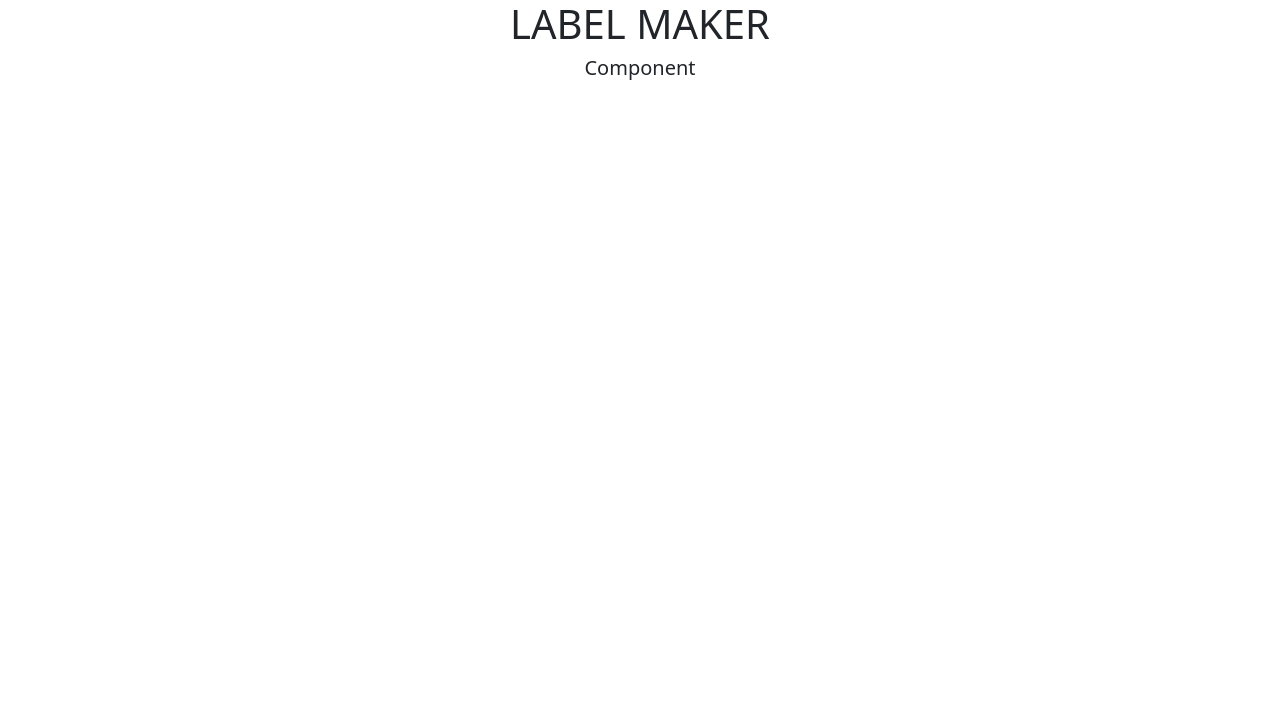
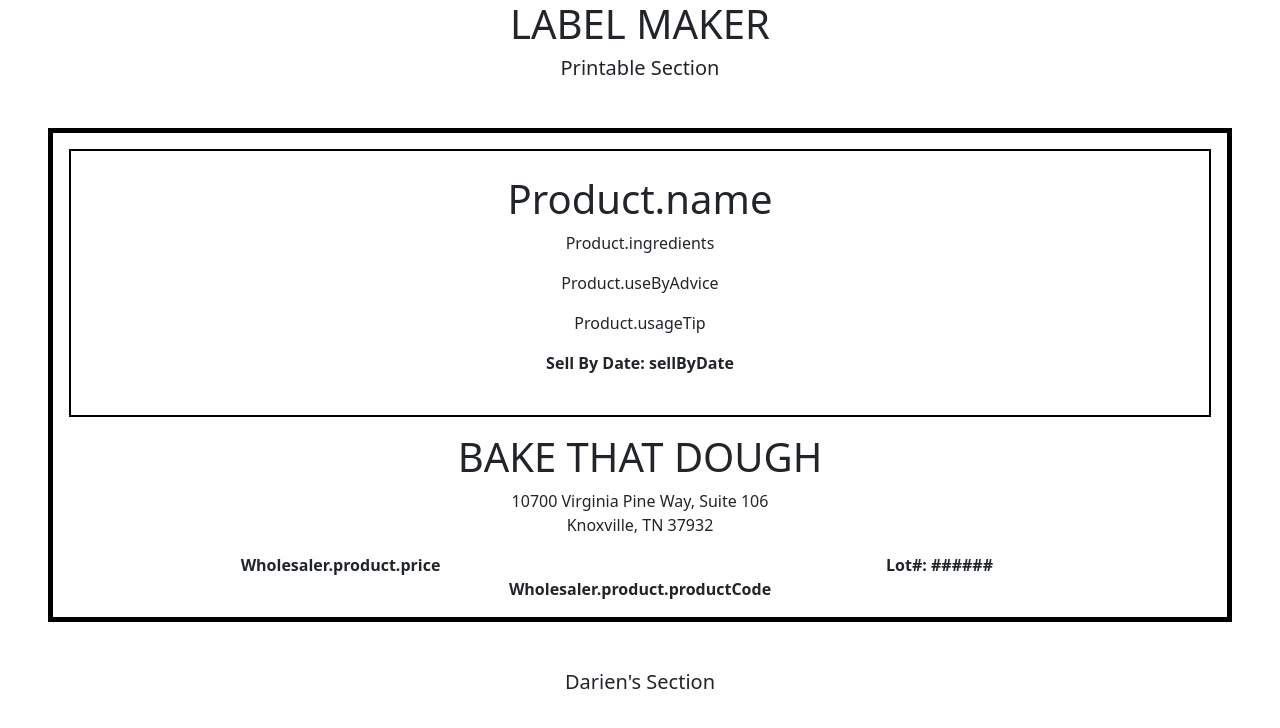
Before and after one commit to aaron-webdev/labelMaker_repo, a React (Vite) app in the folder labelMaker_app/: page / in a window 1280 px wide. Shown: the top 728 px of the page. Built offline with nearby package versions, Linux system fonts and the light colour scheme.

Commit message:
added back printable section

```diff
--- a/labelMaker_app/src/components/LabelMaker.jsx
+++ b/labelMaker_app/src/components/LabelMaker.jsx
@@ -8,8 +8,78 @@ export default function LabelMaker()
 
 
     return(
-        <>
-            <h5>Component</h5>
-        </>
+    <>
+      <h5>Printable Section</h5>
+      <section className='border border-5 border-black m-5 p-auto'>
+        <div id='customerInfoSection' className='border border-2 border-black m-3 p-4'>
+          <h1>Product.name</h1>
+          <p id='productIngredientListSection'>Product.ingredients</p>
+          <p id='advisorySection'>Product.useByAdvice</p>
+          <p id='tipSection'>Product.usageTip</p>
+          <p id='sellByDateSection'><b>Sell By Date: sellByDate</b></p>
+        </div>
+        <div id='bakeryInfoSection'>
+          <h1>BAKE THAT DOUGH</h1>
+          <p>
+            10700 Virginia Pine Way, Suite 106<br/>
+            Knoxville, TN 37932<br/>
+          </p>
+        </div>
+        <div id='salerInfoSection'>
+          <Row>
+            <Col>
+            <b>Wholesaler.product.price</b>
+            </Col>
+            <Col>
+            <b>Lot#: ######</b>
+            </Col>
+          </Row>
+          <p>
+            <b>Wholesaler.product.productCode</b>
+          </p>
+        </div>
+      </section>
+
+
+      <h5>Darien's Section</h5>
+      <section>
+
+      </section>
+    </>
     )
 }
+/*
+<p id=''></p>
+style={{height:'4in', width:'2in'}}
+<section className='m-auto p-auto'>
+<Card className='m-auto p-auto h-100 w-50'>
+<Card.Body className='m-auto p-auto'>
+<Card.Title>Product Name</Card.Title>
+<Card.Text>
+<div>
+<p>
+Product Ingredient list
+</p>
+<p>
+NO PRESERVATIVES. USE OR FREEZE BY BEST BY DATE<br/>
+Crafted by: <b>BAKE THAT DOUGH LLC</b><br/>
+10700 Virginia Pine Way, Suite 106<br/>
+Knoxville, TN 37932<br/>
+</p>
+<p>
+<Row>
+<Col>
+$X.xx
+</Col>
+<Col>
+Lot Number
+</Col>
+</Row>
+Product Code for Three Rivers Market<br/>
+</p>
+</div>
+</Card.Text>
+</Card.Body>
+</Card>
+</section>
+*/
```
